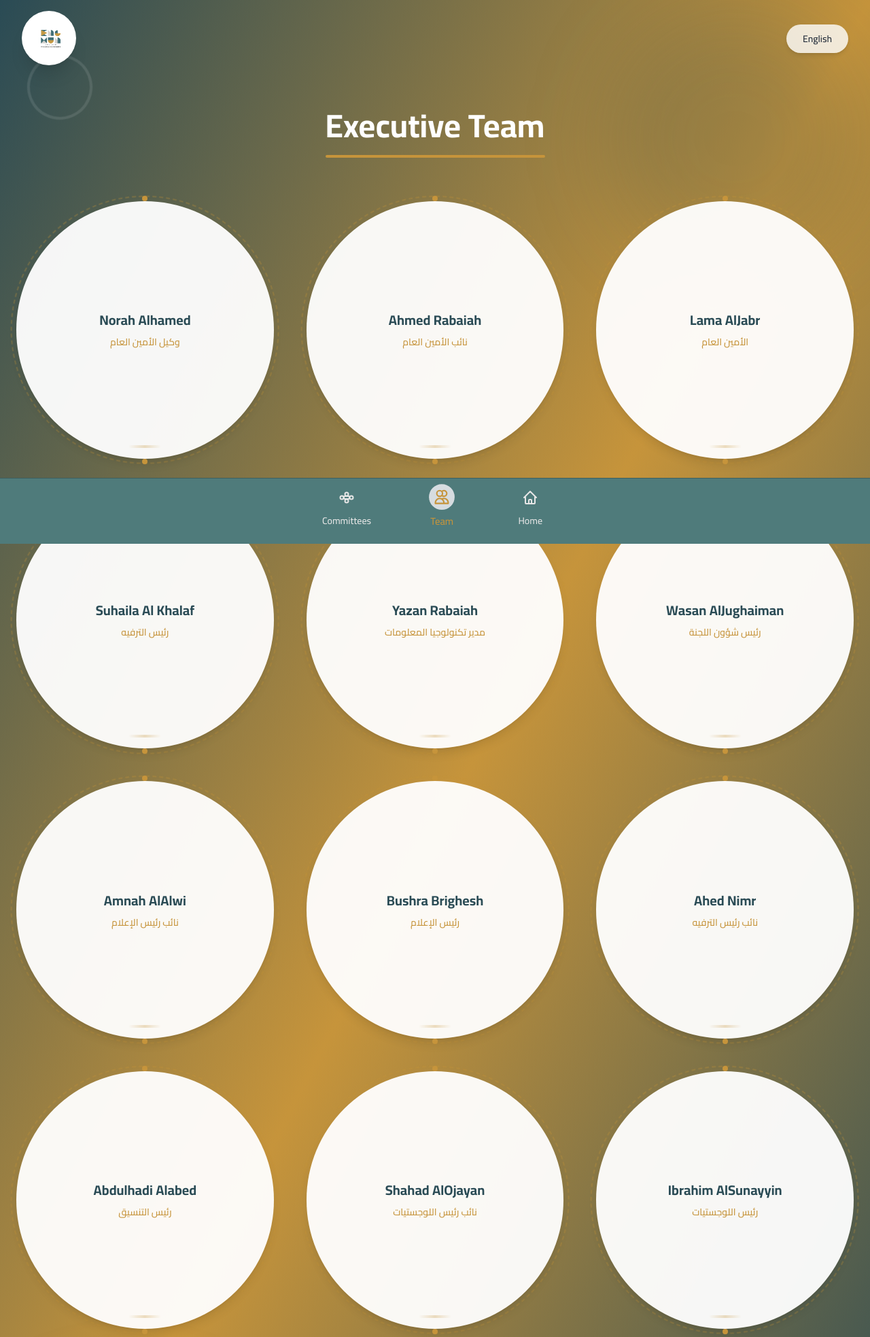
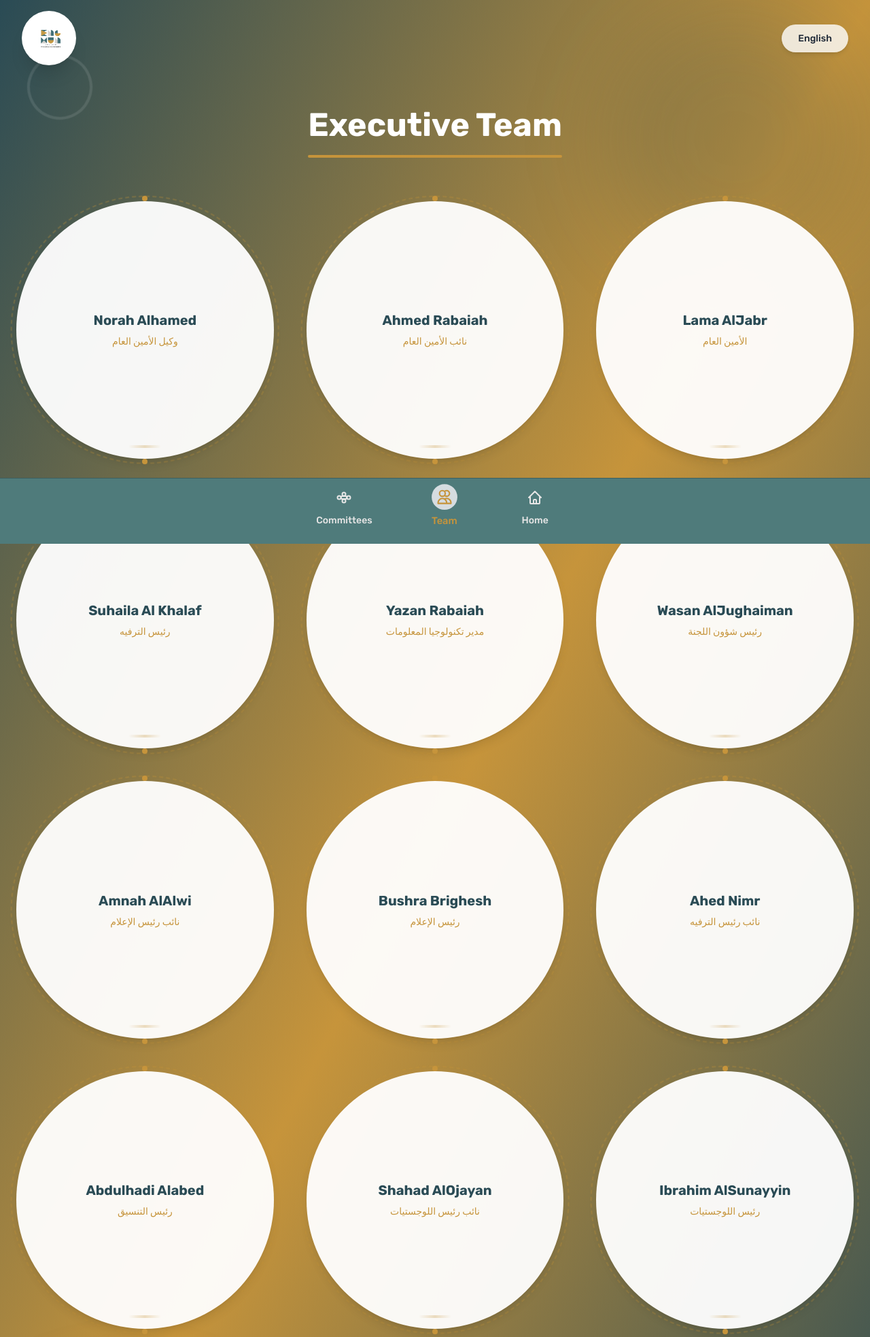
Before and after one commit to GnarlyJock45/ENGMUN-website, a Flask app: page /team in a window 1280 px wide. Shown: the top 1967 px of the page at 68% size. Run offline with Flask 3, Linux system fonts and the light colour scheme; some libraries are stand-ins or nearby versions.

Commit message:
language change

```diff
--- a/templates/base.html
+++ b/templates/base.html
@@ -8,12 +8,18 @@
     <!-- Tailwind CSS via CDN -->
     <script src="https://cdn.tailwindcss.com"></script>
 
+
     <link rel="preconnect" href="https://fonts.googleapis.com">
 <link rel="preconnect" href="https://fonts.gstatic.com" crossorigin>
 <link href="https://fonts.googleapis.com/css2?family=Cairo:wght@200..1000&family=Inter:ital,opsz,wght@0,14..32,100..900;1,14..32,100..900&display=swap" rel="stylesheet">
 
+
+<link rel="preconnect" href="https://fonts.googleapis.com">
+<link rel="preconnect" href="https://fonts.gstatic.com" crossorigin>
+<link href="https://fonts.googleapis.com/css2?family=Cairo:wght@200..1000&family=Inter:ital,opsz,wght@0,14..32,100..900;1,14..32,100..900&family=Rubik:ital,wght@0,300..900;1,300..900&display=swap" rel="stylesheet">
+
 </head>
-<body style="font-family: cairo, sans-serif ;" class="flex flex-col min-h-screen overflow-x-hidden">
+<body style="font-family: Rubik, sans-serif ;" class="flex flex-col min-h-screen overflow-x-hidden">
     <header class="bg-transparent text-gray-800 p-4 fixed z-50 top-0 left-0 w-full">
         <div class="container mx-auto px-4">
             <div class="flex justify-between items-center">
@@ -23,9 +29,9 @@
 
                 <div class="language-switcher">
                     {% if current_lang == 'en' %}
-                        <a href="{{ request.path }}?lang=ar" class="px-6 py-2 bg-white/80 hover:bg-white shadow-md rounded-full text-sm font-medium transition-all duration-300 backdrop-blur-sm hover:shadow-lg">العربية</a>
+                        <a href="{{ request.path }}?lang=ar" class="px-6 py-3 bg-white/80 hover:bg-white shadow-md rounded-full text-sm font-medium transition-all duration-300 backdrop-blur-sm hover:shadow-lg">العربية</a>
                     {% elif current_lang == 'ar' %}
-                        <a href="{{ request.path }}?lang=en" class="px-6 py-2 bg-white/80 hover:bg-white shadow-md rounded-full text-sm font-medium transition-all duration-300 backdrop-blur-sm hover:shadow-lg">English</a>
+                        <a href="{{ request.path }}?lang=en" class="px-6 py-3 bg-white/80 hover:bg-white shadow-md rounded-full text-sm font-medium transition-all duration-300 backdrop-blur-sm hover:shadow-lg">English</a>
                     {% endif %}
                 </div>
             </div>
```
